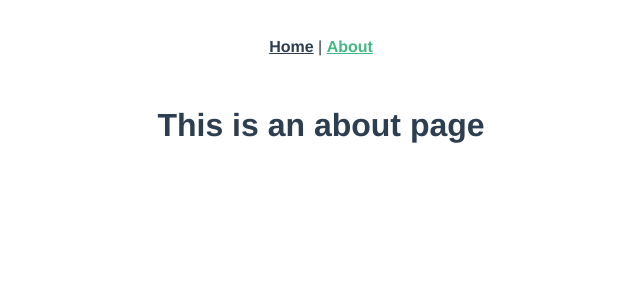
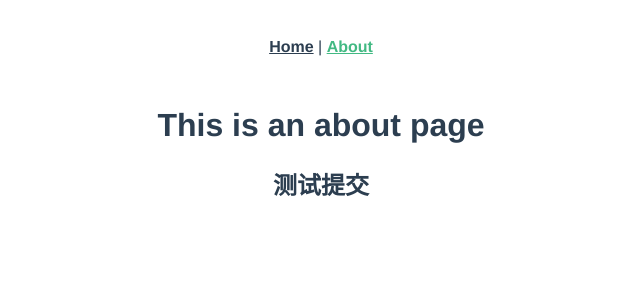
Before and after one commit to cherryhong1/vue3-ts-cms, a Vue app: page /#/about in a window 1280 px wide. Shown: the top 300 px of the page, without its empty margins (319-959 px from the left). Built offline with nearby package versions, Linux system fonts and the light colour scheme.

Commit message:
test(about): 测试commitizen的使用

```diff
--- a/src/views/About.vue
+++ b/src/views/About.vue
@@ -1,5 +1,6 @@
 <template>
   <div class="about">
     <h1>This is an about page</h1>
+    <h2>测试提交</h2>
   </div>
 </template>
```
